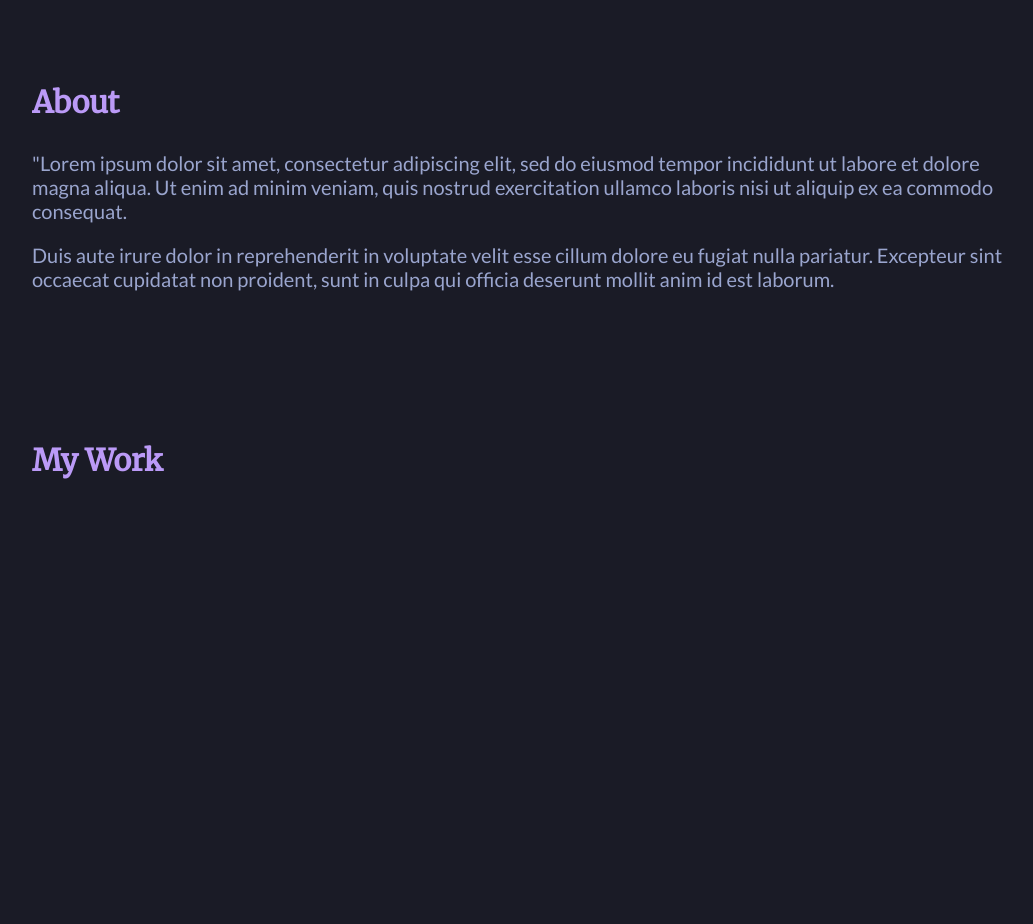
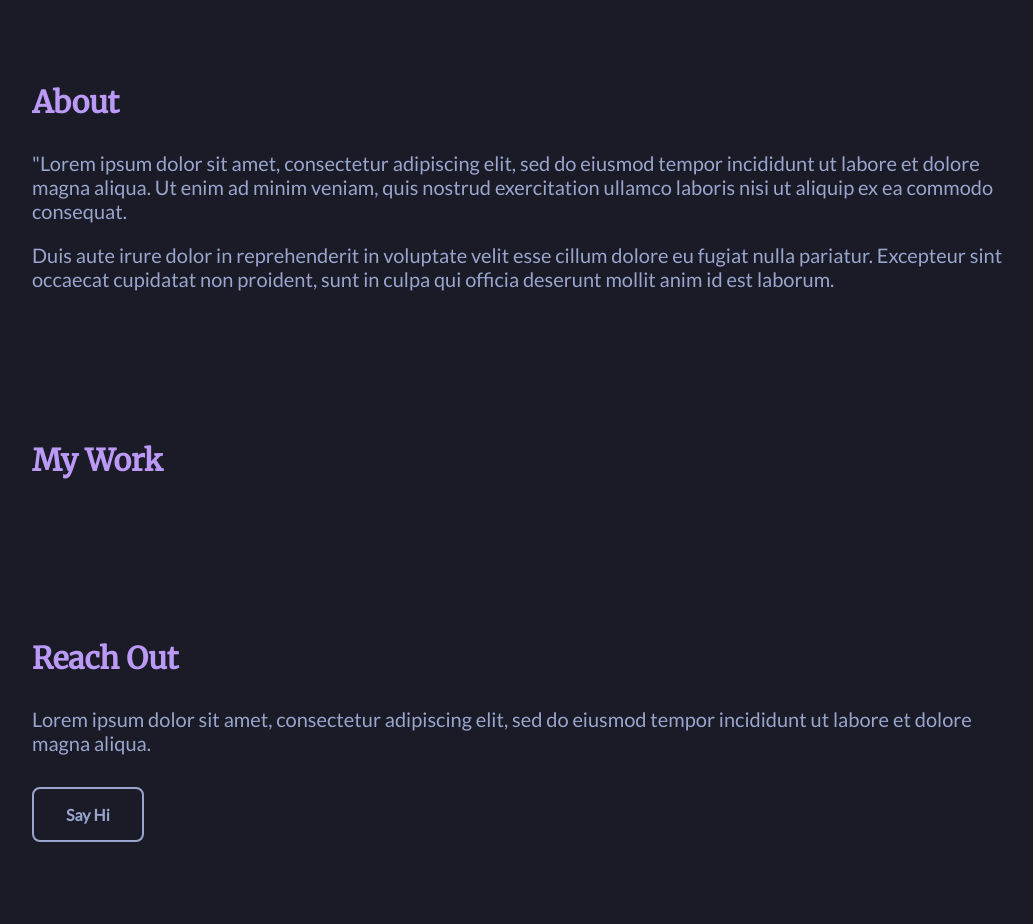
Before and after one commit to spencercoleman/portfolio-v1, a Gatsby site: page / in a window 1280 px wide. Shown: the part 797-1721 px from the top of the page, without its empty margins (108-1141 px from the left). Before the commit the page ends 1356 px from the top, so only its background shows below. Built offline with nearby package versions, Linux system fonts and the light colour scheme; Gatsby itself is replaced by a stand-in of ours.

Commit message:
Add Contact component and basic structure; Install styled-component gastby plugin

```diff
--- a/gatsby-config.js
+++ b/gatsby-config.js
@@ -6,5 +6,8 @@ module.exports = {
     siteUrl: 'https://www.spencercoleman.dev',
     image: '',
   },
-  plugins: ['gatsby-plugin-react-helmet'],
+  plugins: [
+    `gatsby-plugin-react-helmet`,
+    `gatsby-plugin-styled-components`,
+  ],
 }
--- a/package.json
+++ b/package.json
@@ -22,7 +22,9 @@
   "devDependencies": {
     "@fontsource/lato": "^4.5.8",
     "@fontsource/merriweather": "^4.5.12",
+    "babel-plugin-styled-components": "^2.0.7",
     "gatsby-plugin-react-helmet": "^5.18.0",
+    "gatsby-plugin-styled-components": "^5.18.0",
     "prop-types": "^15.8.1",
     "react-helmet": "^6.1.0",
     "styled-components": "^5.3.5"
--- /dev/null
+++ b/src/components/Contact.js
@@ -0,0 +1,34 @@
+import React from "react";
+import styled from "styled-components";
+
+const ContactSection = styled.section``;
+
+const ContactButton = styled.a`
+    display: block;
+    text-decoration: none;
+    color: var(--bluebell);
+    padding: 1rem 2rem;
+    border: 2px solid var(--bluebell);
+    border-radius: 0.5rem;
+    width: fit-content;
+    margin: 2rem 0;
+    font-size: 16px;
+    font-weight: 700;
+`;
+
+const Contact = () => {
+    return (
+        <ContactSection>
+            <h3>Reach Out</h3>
+            <p>
+                Lorem ipsum dolor sit amet, consectetur adipiscing elit, sed do eiusmod tempor
+                incididunt ut labore et dolore magna aliqua.
+            </p>
+            <ContactButton href="mailto:hello@spencercoleman.dev">
+                Say Hi
+            </ContactButton>
+        </ContactSection>
+    );
+}
+
+export default Contact;
--- a/src/pages/index.js
+++ b/src/pages/index.js
@@ -3,6 +3,7 @@ import Layout from '../components/Layout';
 import Hero from '../components/Hero';
 import About from '../components/About';
 import FeaturedWork from '../components/FeaturedWork';
+import Contact from '../components/Contact';
 
 const IndexPage = () => {
   return (
@@ -10,6 +11,7 @@ const IndexPage = () => {
       <Hero />
       <About />
       <FeaturedWork />
+      <Contact />
     </Layout>
   );
 }
--- a/src/styles/GlobalStyle.js
+++ b/src/styles/GlobalStyle.js
@@ -8,6 +8,7 @@ const GlobalStyle = createGlobalStyle`
         --font-serif: "Merriweather", serif;
         --bluebell: #9aa5ce;
         --night: #1a1b26;
+        --gradient: linear-gradient(140deg, #bb9af7 15%, #7aa2f7 35%, #7dcfff 60%, #b4f9f8 85%);
     }
 
     html {
@@ -45,7 +46,7 @@ const GlobalStyle = createGlobalStyle`
 
     h1, h3 {
         font-family: var(--font-serif);
-        background: linear-gradient(140deg, #bb9af7 15%, #7aa2f7 35%, #7dcfff 60%, #b4f9f8 85%);
+        background: var(--gradient);
         -webkit-background-clip: text;
         -webkit-text-fill-color: transparent;
     }
```
Also changed, not shown: 1 other file.
